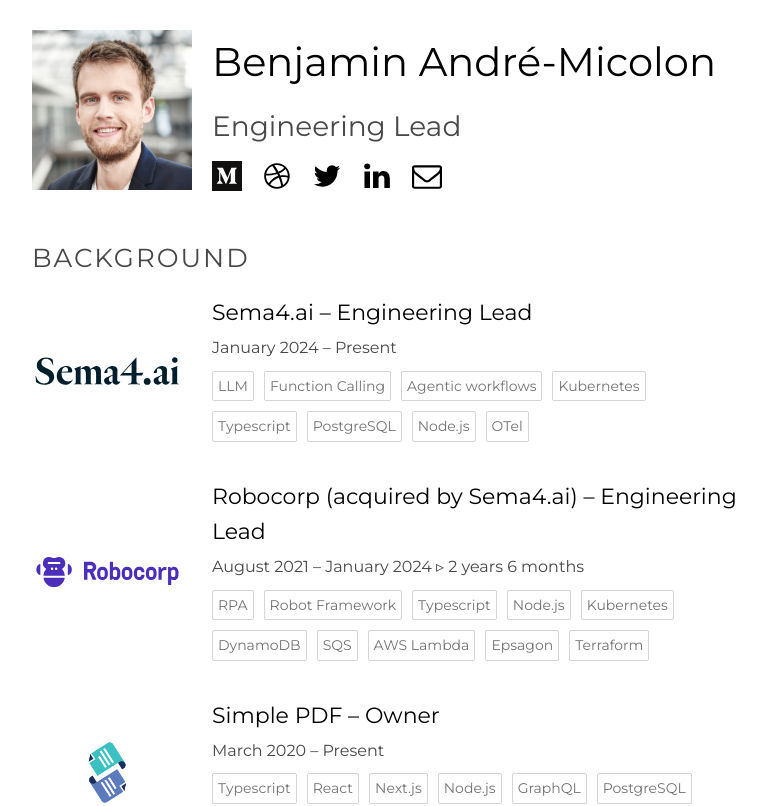
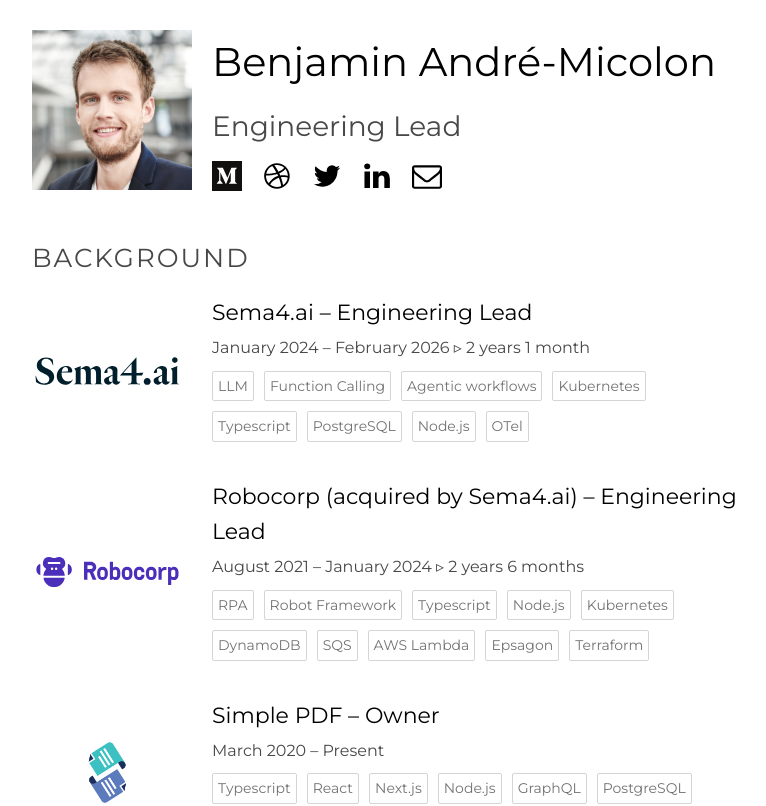
Before and after one commit to bendersej/bendersej.com, a Next.js app: page /about in a window 1280 px wide. Shown: the top 806 px of the page, without its empty margins (254-1020 px from the left). Built offline with nearby package versions, Linux system fonts and the light colour scheme.

Commit message:
chore: update website

```diff
--- a/lib/constants/index.ts
+++ b/lib/constants/index.ts
@@ -5,7 +5,7 @@ export const BACKGROUND = [
 		title: 'Sema4.ai – Engineering Lead',
 		href: 'https://sema4.ai',
 		img: '/img/sema4ai.svg',
-		duration: 'January 2024 – Present',
+		duration: 'January 2024 – February 2026 ▹ 2 years 1 month',
 		skills: [
 			'LLM',
 			'Function Calling',
```
Also changed, not shown: pages/index.tsx (+5 -3 lines).
